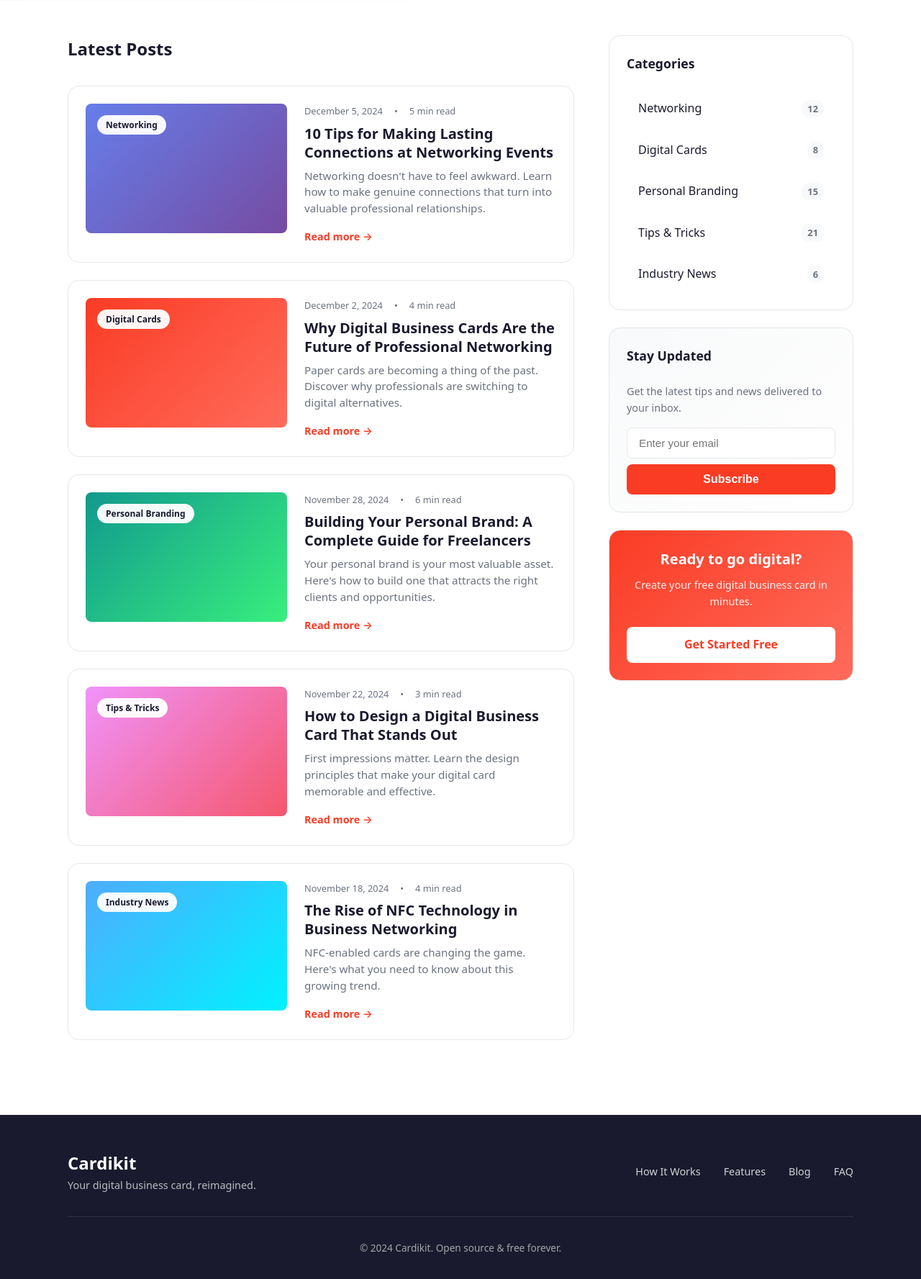
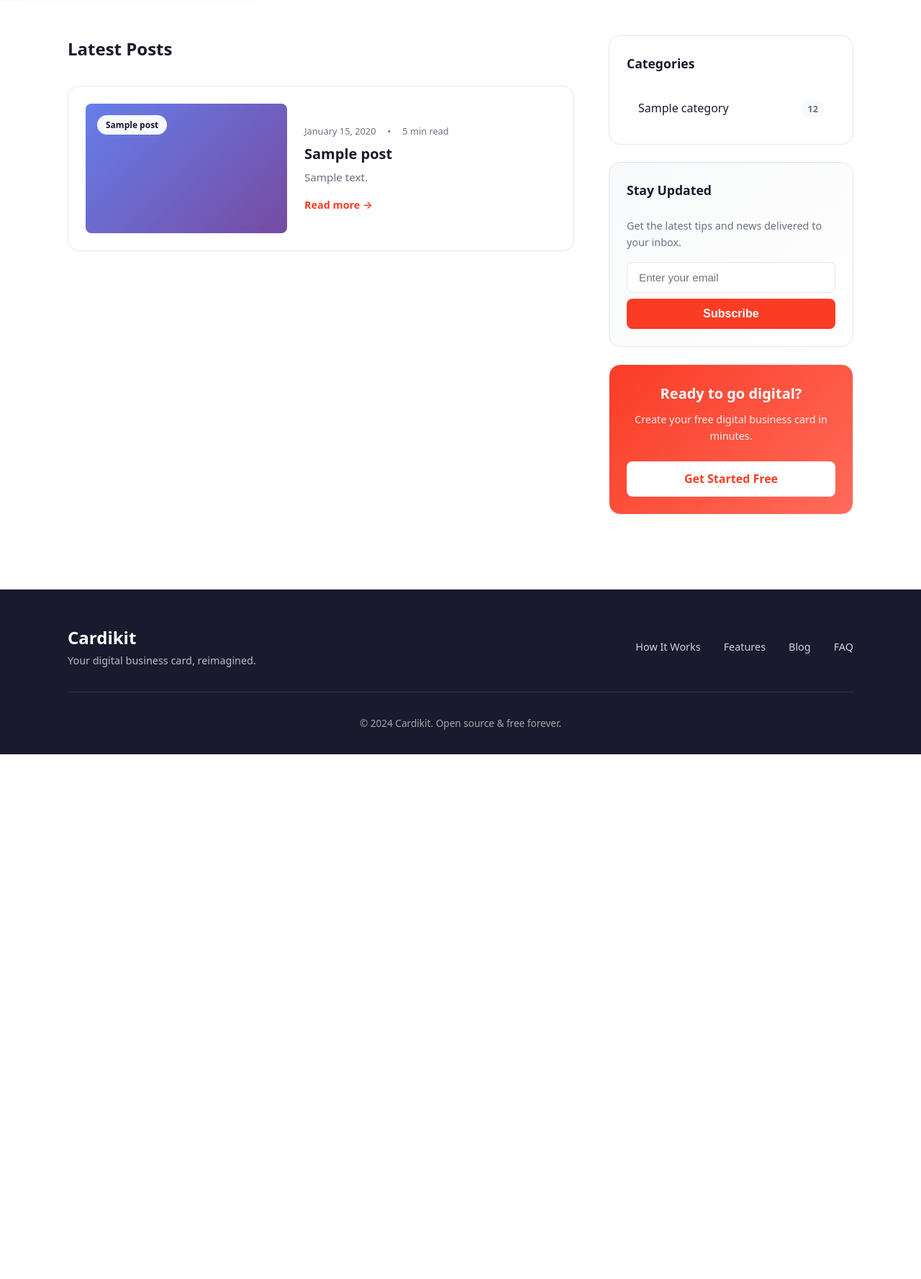
Before and after one commit to Cardikit/Cardikit, a PHP site: template views/blog.php in a window 1280 px wide. Shown: the part 363-2140 px from the top of the page at 72% size. After the commit the page ends 1411 px from the top, so only its background shows below. Run offline with PHP 8.4, Linux system fonts and the light colour scheme; the template is opened without the code that fills it: most values are stand-ins (such as "Sample title", 1, 10 or a date in 2020).

Commit message:
blog page complete

```diff
--- a/views/blog.php
+++ b/views/blog.php
@@ -66,95 +66,26 @@
                 <div class="blog-main">
                     <h2 class="section-title">Latest Posts</h2>
 
-                    <!-- Post 1 -->
+                    <!-- Posts -->
+                    <?php foreach ($posts as $post) : ?>
                         <article class="post-card">
                             <div class="post-image">
-                            <span class="post-category-badge">Networking</span>
+                                <span class="post-category-badge"><?= $post['category_name']; ?></span>
                             </div>
                             <div class="post-body">
                                 <div class="post-meta">
-                                <span class="post-date">December 5, 2024</span>
+                                    <span class="post-date"><?php echo (new DateTime($post['created_at']))->format('F j, Y'); ?></span>
                                     <span class="post-read-time">5 min read</span>
                                 </div>
                                 <h3 class="post-title">
-                                <a href="#">10 Tips for Making Lasting Connections at Networking Events</a>
+                                    <a href="/blog/<?= $post['category_slug'] . '/' . $post['slug']; ?>"><?= $post['title']; ?></a>
                                 </h3>
-                            <p class="post-excerpt">Networking doesn't have to feel awkward. Learn how to make genuine connections that turn into valuable professional relationships.</p>
-                            <a href="#" class="post-link">Read more →</a>
+                                <p class="post-excerpt"><?= $post['excerpt']; ?></p>
+                                <a href="/blog/<?= $post['category_slug'] . '/' . $post['slug']; ?>" class="post-link">Read more →</a>
                             </div>
                         </article>
-
-                    <!-- Post 2 -->
-                    <article class="post-card">
-                        <div class="post-image post-image-2">
-                            <span class="post-category-badge">Digital Cards</span>
-                        </div>
-                        <div class="post-body">
-                            <div class="post-meta">
-                                <span class="post-date">December 2, 2024</span>
-                                <span class="post-read-time">4 min read</span>
-                            </div>
-                            <h3 class="post-title">
-                                <a href="#">Why Digital Business Cards Are the Future of Professional Networking</a>
-                            </h3>
-                            <p class="post-excerpt">Paper cards are becoming a thing of the past. Discover why professionals are switching to digital alternatives.</p>
-                            <a href="#" class="post-link">Read more →</a>
-                        </div>
-                    </article>
-
-                    <!-- Post 3 -->
-                    <article class="post-card">
-                        <div class="post-image post-image-3">
-                            <span class="post-category-badge">Personal Branding</span>
-                        </div>
-                        <div class="post-body">
-                            <div class="post-meta">
-                                <span class="post-date">November 28, 2024</span>
-                                <span class="post-read-time">6 min read</span>
-                            </div>
-                            <h3 class="post-title">
-                                <a href="#">Building Your Personal Brand: A Complete Guide for Freelancers</a>
-                            </h3>
-                            <p class="post-excerpt">Your personal brand is your most valuable asset. Here's how to build one that attracts the right clients and opportunities.</p>
-                            <a href="#" class="post-link">Read more →</a>
-                        </div>
-                    </article>
-
-                    <!-- Post 4 -->
-                    <article class="post-card">
-                        <div class="post-image post-image-4">
-                            <span class="post-category-badge">Tips & Tricks</span>
-                        </div>
-                        <div class="post-body">
-                            <div class="post-meta">
-                                <span class="post-date">November 22, 2024</span>
-                                <span class="post-read-time">3 min read</span>
-                            </div>
-                            <h3 class="post-title">
-                                <a href="#">How to Design a Digital Business Card That Stands Out</a>
-                            </h3>
-                            <p class="post-excerpt">First impressions matter. Learn the design principles that make your digital card memorable and effective.</p>
-                            <a href="#" class="post-link">Read more →</a>
-                        </div>
-                    </article>
-
-                    <!-- Post 5 -->
-                    <article class="post-card">
-                        <div class="post-image post-image-5">
-                            <span class="post-category-badge">Industry News</span>
-                        </div>
-                        <div class="post-body">
-                            <div class="post-meta">
-                                <span class="post-date">November 18, 2024</span>
-                                <span class="post-read-time">4 min read</span>
-                            </div>
-                            <h3 class="post-title">
-                                <a href="#">The Rise of NFC Technology in Business Networking</a>
-                            </h3>
-                            <p class="post-excerpt">NFC-enabled cards are changing the game. Here's what you need to know about this growing trend.</p>
-                            <a href="#" class="post-link">Read more →</a>
-                        </div>
-                    </article>
+                    <?php endforeach; ?>
+                    <!-- /Posts -->
                 </div>
 
                 <!-- Sidebar -->
@@ -163,36 +94,16 @@
                     <div class="sidebar-widget">
                         <h3 class="widget-title">Categories</h3>
                         <ul class="category-list">
+                            <!-- Category items -->
+                            <?php foreach ($categories as $category) : ?>
                             <li class="category-item">
-                                <a href="#">
-                                    <span class="category-name">Networking</span>
+                                <a href="/blog/<?= $category['slug'] ?>">
+                                    <span class="category-name"><?= $category['name']; ?></span>
                                     <span class="category-count">12</span>
                                 </a>
                             </li>
-                            <li class="category-item">
-                                <a href="#">
-                                    <span class="category-name">Digital Cards</span>
-                                    <span class="category-count">8</span>
-                                </a>
-                            </li>
-                            <li class="category-item">
-                                <a href="#">
-                                    <span class="category-name">Personal Branding</span>
-                                    <span class="category-count">15</span>
-                                </a>
-                            </li>
-                            <li class="category-item">
-                                <a href="#">
-                                    <span class="category-name">Tips & Tricks</span>
-                                    <span class="category-count">21</span>
-                                </a>
-                            </li>
-                            <li class="category-item">
-                                <a href="#">
-                                    <span class="category-name">Industry News</span>
-                                    <span class="category-count">6</span>
-                                </a>
-                            </li>
+                            <?php endforeach; ?>
+                            <!-- !Category items -->
                         </ul>
                     </div>
 
```
Also changed, not shown: app/Controllers/BlogController.php (+2 -5 lines), app/Services/BlogService.php (+0 -23 lines). Lines whose indentation alone changed are shown as unchanged.
